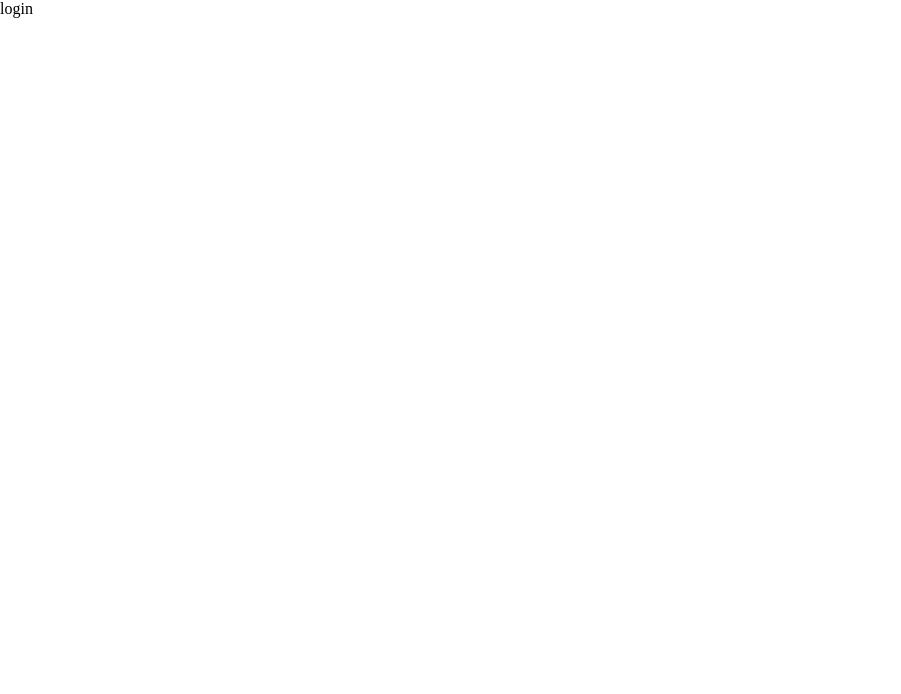
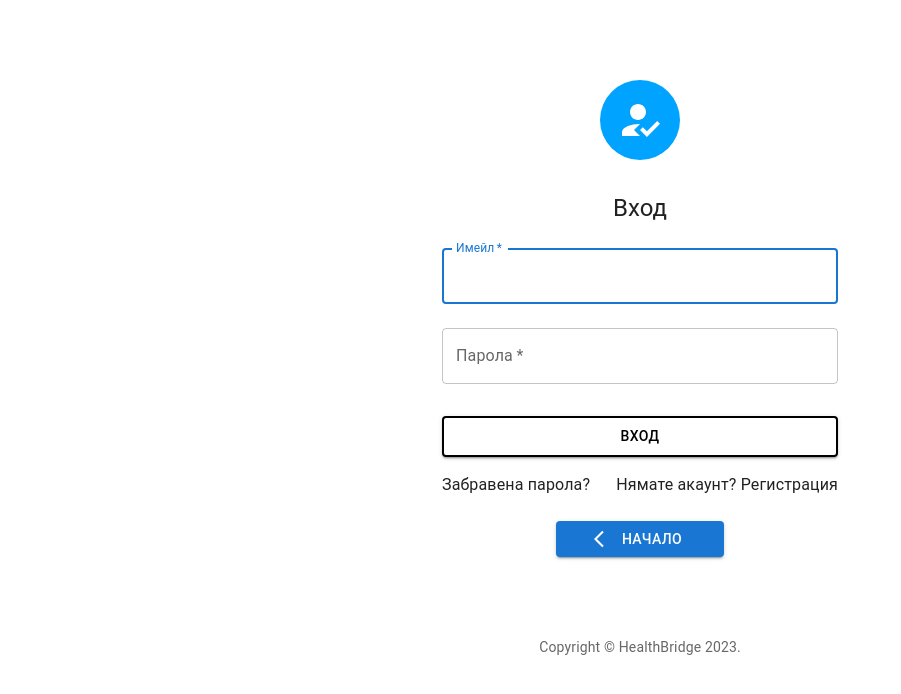
Before and after one commit to AtanasKr/HealthBridge, a Next.js app: page /signin in a window 1280 px wide. Shown: the top 694 px of the page, without its empty margins (0-901 px from the left). Built offline with nearby package versions, Linux system fonts and the light colour scheme.

Commit message:
Added login layout

```diff
--- a/app/(auth)/signin/page.jsx
+++ b/app/(auth)/signin/page.jsx
@@ -1,8 +1,128 @@
-import React from 'react'
+"use client"
+import * as React from 'react';
+import Avatar from '@mui/material/Avatar';
+import Button from '@mui/material/Button';
+import CssBaseline from '@mui/material/CssBaseline';
+import TextField from '@mui/material/TextField';
+import Link from '@mui/material/Link';
+import Grid from '@mui/material/Grid';
+import Box from '@mui/material/Box';
+import HowToRegIcon from '@mui/icons-material/HowToReg';
+import Typography from '@mui/material/Typography';
+import Container from '@mui/material/Container';
+import { createTheme, ThemeProvider } from '@mui/material/styles';
+import ArrowBackIosIcon from '@mui/icons-material/ArrowBackIos';
+
+function Copyright(props) {
+    return (
+      <Typography variant="body2" color="text.secondary" align="center" {...props}>
+        {'Copyright © '}
+        HealthBridge
+        {" " + new Date().getFullYear()}
+        {'.'}
+      </Typography>
+    );
+  }
+
+  const theme = createTheme();
+
+const handleChange = (event) => {
+    setInputs(prev => ({ ...prev, [event.target.name]: event.target.value }))
+  }
+  const handleSubmit = async (event) => {
+    event.preventDefault();
+    try {
+      let timeElapsed = Date.now();
+      inputs.date = new Date(timeElapsed).toLocaleDateString();
+      await axios.post("/auth/register", inputs)
+      console.log(inputs)
+      navigate("/login");
+    } catch (err) {
+      console.log(err)
+      setError(err.response.data);
+    }
+  };
 
 const SignIn = () => {
   return (
-    <div>login</div>
+    <ThemeProvider theme={theme}>
+      <Container component="main" maxWidth="xs">
+        <CssBaseline />
+        <Box
+          sx={{
+            marginTop: "3em",
+            display: 'flex',
+            flexDirection: 'column',
+            alignItems: 'center',
+          }}
+        >
+          <Avatar sx={{ m: 4, bgcolor: '#00A3FF', width: "4em", height: "4em" }}>
+            <HowToRegIcon sx={{ width: "2em", height: "2em" }} />
+          </Avatar>
+          <Typography component="h1" variant="h5">
+            Вход
+          </Typography>
+          <Box component="form" noValidate sx={{ mt: 1 }}>
+            <TextField
+              onChange={handleChange}
+              margin="normal"
+              required
+              fullWidth
+              id="email"
+              label="Имейл"
+              name="email"
+              autoComplete="email"
+              autoFocus
+            />
+            <TextField
+              onChange={handleChange}
+              margin="normal"
+              required
+              fullWidth
+              name="password"
+              label="Парола"
+              type="password"
+              id="password"
+              autoComplete="current-password"
+            />
+            <Button
+              type="submit"
+              fullWidth
+              variant="contained"
+              onClick={handleSubmit}
+              style={{ border: '2px solid' }}
+              sx={{
+                mt: 3, mb: 2, bgcolor: 'white', color: "Black", '&:hover': {
+                  backgroundColor: 'lightgrey',
+                  boxShadow: 'none',
+                },
+              }}
+
+            >
+              Вход
+            </Button>
+            <Grid container>
+              <Grid item xs>
+                Забравена парола?
+              </Grid>
+              <Grid item>
+                Нямате акаунт? Регистрация
+              </Grid>
+            </Grid>
+          </Box>
+          <Link href="/"><Button
+            type="submit"
+            variant="contained"
+            sx={{ mt: 3, mb: 2, pl: "3em", pr: "3em" }}
+            startIcon={<ArrowBackIosIcon />}
+          >
+            Начало
+          </Button></Link>
+          {/* <Typography sx={{color:"red"}}></Typography> */}
+        </Box>
+        <Copyright sx={{ mt: 8, mb: 4 }} />
+      </Container>
+    </ThemeProvider>
   )
 }
 
```
Also changed, not shown: app/layout.jsx (+4 -4 lines).
